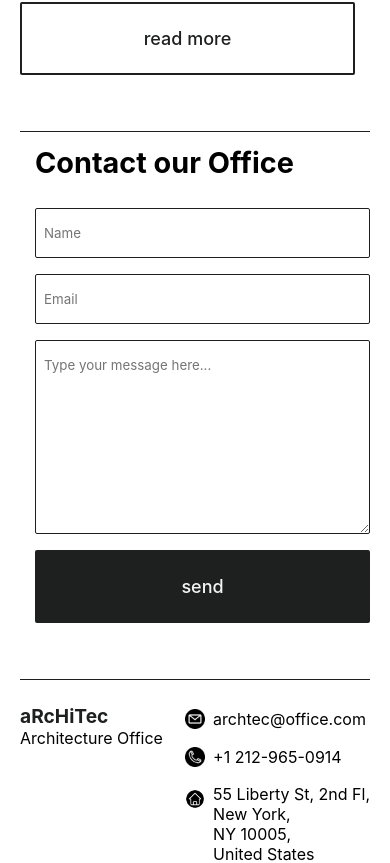
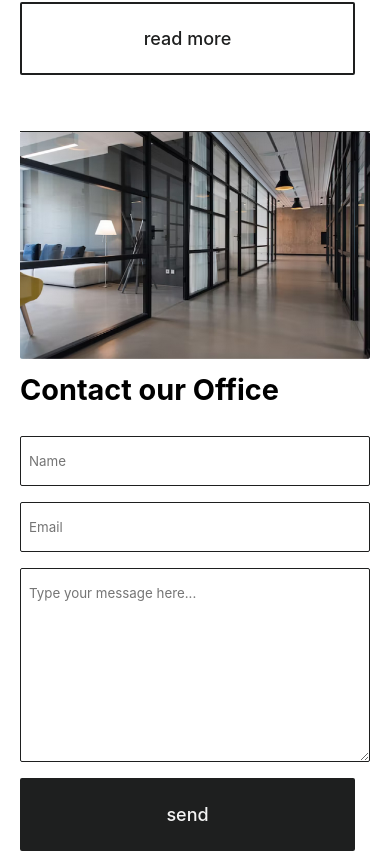
Before and after one commit to versi-on/architecture-office, a React (Create React App) app: page / in a window 390 px wide. Shown: the part 2177-3040 px from the top of the page. Built offline with nearby package versions, Linux system fonts and the light colour scheme.

Commit message:
responsive navbar

```diff
--- a/src/assets/style/app.css
+++ b/src/assets/style/app.css
@@ -73,6 +73,7 @@ nav a:hover {
 
 .menu-icon {
   order: 2;
+  opacity: 0;
 }
 
 /* CONTAINER */
--- a/src/assets/style/responsive.css
+++ b/src/assets/style/responsive.css
@@ -42,8 +42,17 @@
 
     .menu-icon {
         margin-left: 1rem;
+        opacity: 1;
     }
 
+
+    /* grid */
+    .grid-even {
+        grid-template-columns: 1fr;
+    }
+
+
+    /* FOOTER */
     footer .icons {
         margin-top: 1rem;
         gap: 3rem;
```
